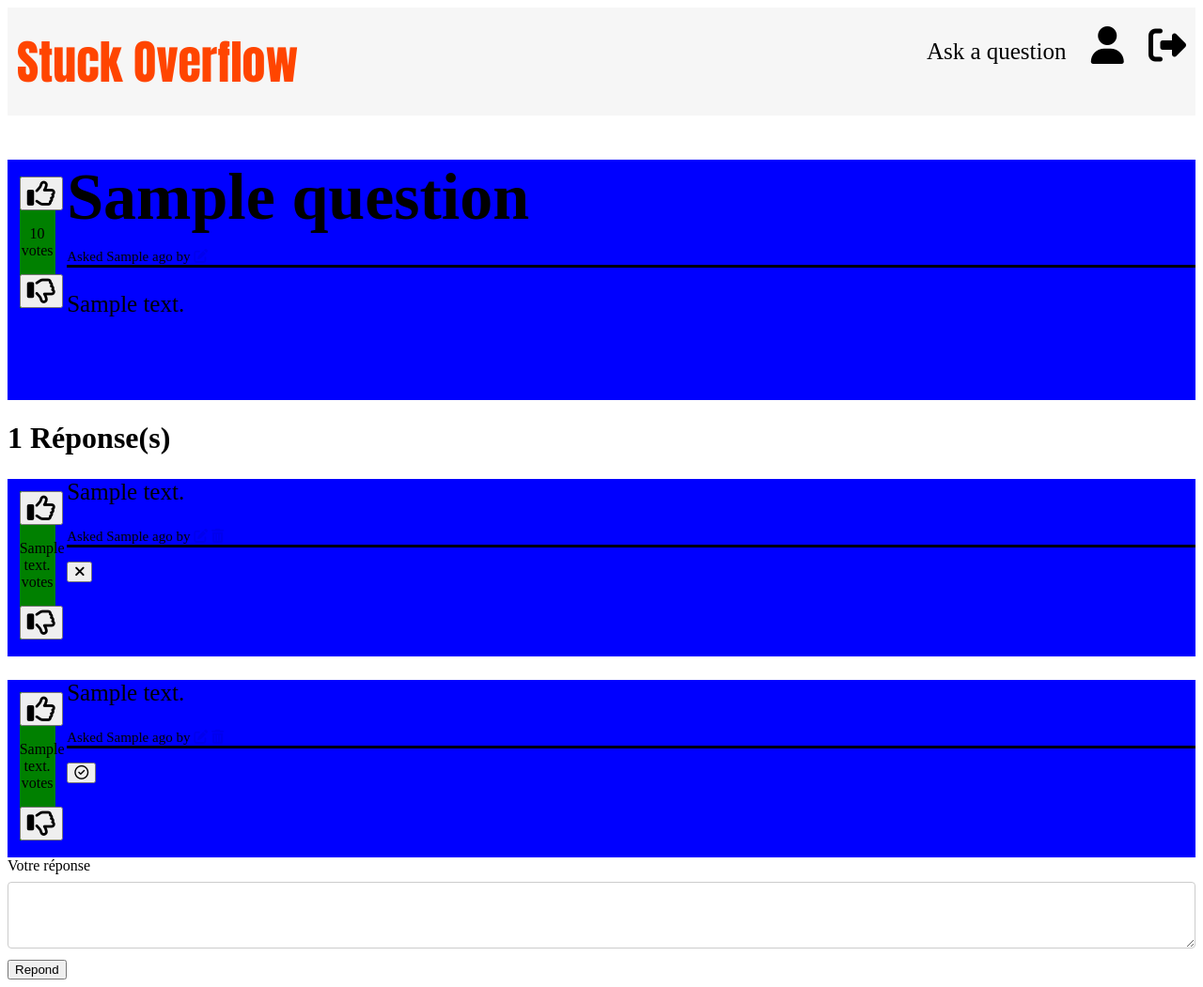
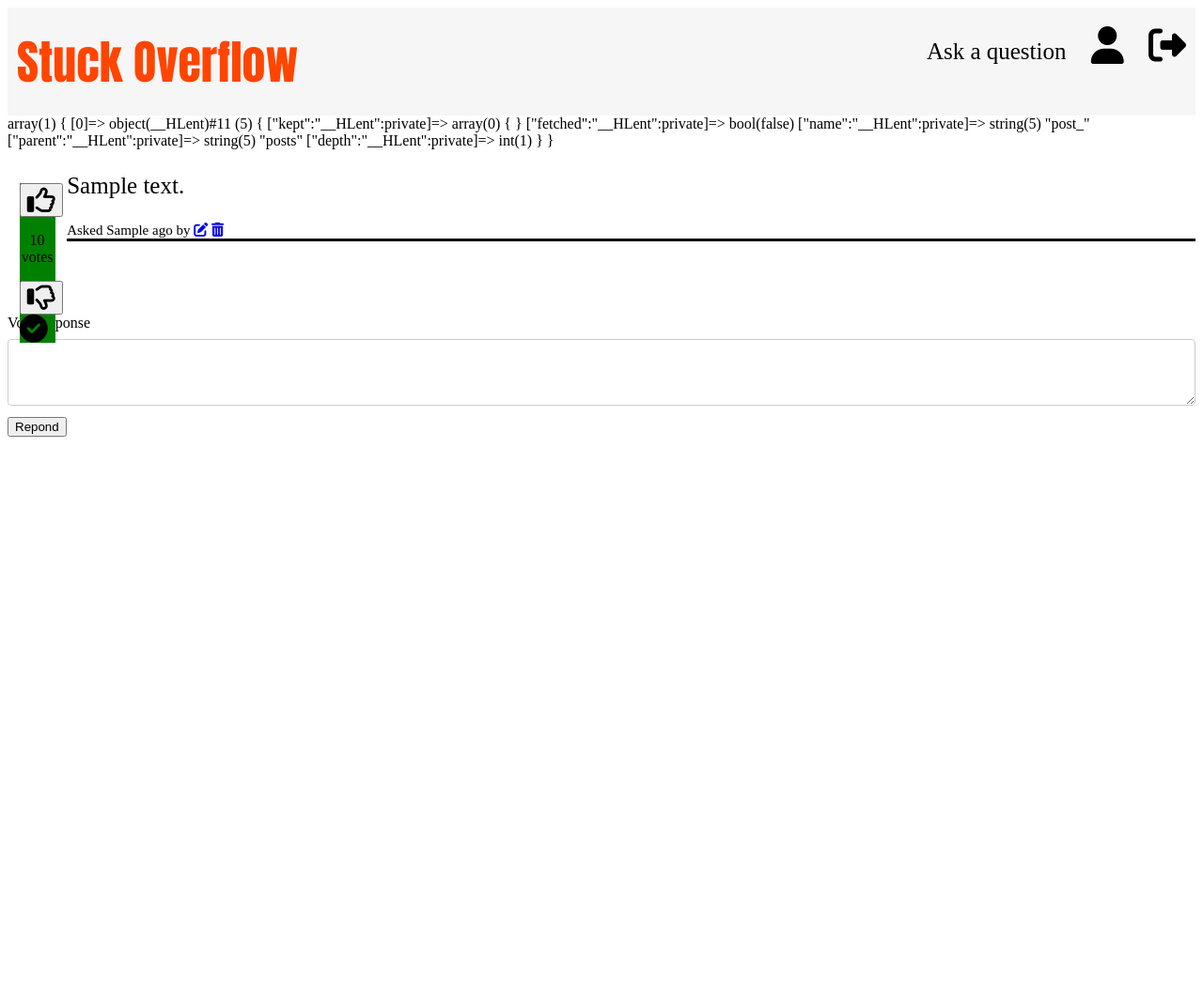
Before and after one commit to EddMK/Stack-Overflow-Php-JavaScript-Project, a PHP site: the page made by view/view_question.php in a window 1280 px wide. Shown: the whole page at 94% size. After the commit the page ends 465 px from the top, so only its background shows below. Run offline with PHP 8.4, Linux system fonts and the light colour scheme; the template is opened without the code that fills it: most values are stand-ins (such as "Sample title", 1, 10 or a date in 2020); data that the repository does not hold is empty; some libraries are stand-ins or nearby versions.

Commit message:
html view_question : modification

```diff
--- a/css/style.css
+++ b/css/style.css
@@ -178,7 +178,6 @@ margin-bottom: 10px;
 
 .Post{
 	position : relative;
-	background-color : blue;
 	padding-bottom : 5%;
 }
 
--- a/view/view_index.php
+++ b/view/view_index.php
@@ -45,14 +45,17 @@
 							<?php
 								$title = $post->title;
 								$body = $post->body;
+								$author = $post->get_author_by_authorId()->fullName;
 								$body = preg_replace("/($search)/i","<b>$1</b>",$body);
 								$title = preg_replace("/($search)/i","<b>$1</b>",$title);
+								$author = preg_replace("/($search)/i","<b>$1</b>",$author);
 							?>
 							<li>
 								<p><a href="post/show/<?= $post->get_postid()?>"  > <?= $title ?> </a> </p>
+								<?php var_dump($post->get_postid())?>
 								<p><?= $body ?> </p>
 								<p>
-									Asked <?= $post->get_ago()?> by <?= $post->get_author_by_authorId()->fullName ?>
+									Asked <?= $post->get_ago()?> by <?= $author ?>
 									(<?= $post->get_score()?> vote(s),<?= $post->number_of_answers() ?> answer(s))
 								</p>
 							</li>
--- a/view/view_question.php
+++ b/view/view_question.php
@@ -24,27 +24,54 @@
 				<?php }    ?>
 			</div>
 		</div>
-        <div class ="mainQuestion">
+		<?php  var_dump($posts)   ?>
+
+		<?php foreach($posts as $post){ ?>
 			<div class = "Post">
 					<div class ="rightSide">
-					<h1 class="titleQuestion"><?= $question->title ?></h1>
+						<?php if($post->is_question()==true) {?>
+								<h1 class="titleQuestion"><?= $post->title ?></h1>
+						<?php } else{ ?>
+								<p class="body"><?= $post->body ?> </p>
+						<?php } ?>
 						<p class="asked">
-						Asked <?= $question->get_ago() ?> by <?= $question->get_author_by_authorId()->userName ?>
+							Asked <?= $post->get_ago() ?> by <?= $post->get_author_by_authorId()->userName ?>
 							<?php if($user){ ?>
-							<?php if($question->authorId == $user->get_id()) {   ?>
-								<a href="post/edit/<?= $question->get_postid() ?>/"><i class="fas fa-edit"></i></a>
-								<?php if(empty($reponses)){   ?>
-									<a href="post/confirm_delete/<?= $question->get_postid() ?>/"><i class="fas fa-trash-alt"></i></a>
+								<?php if($post->authorId == $user->get_id()) {   ?>
+									<a href="post/edit/<?= $post->get_postid() ?>/"><i class="fas fa-edit"></i></a>
+									<?php if($post->is_question()==true) { ?>
+										<?php if($post->number_of_answers()!=0){   ?>
+											<a href="post/confirm_delete/<?= $post->get_postid() ?>/"><i class="fas fa-trash-alt"></i></a>
 										<?php }  ?>
+									<?php } else{?>
+										<a href="post/confirm_delete/<?= $post->get_postid() ?>/"><i class="fas fa-trash-alt"></i></a>
+										<?php if($question->authorId == $user->get_id()){ ?>
+											<?php if($post->answer_is_accepted() == true){ ?>
+												<form action="post/accept/<?= $id ?>/<?= $post->get_postid() ?>" method="POST">
+													<button name="decliner" type="submit">
+														<i class="fas fa-times"  style="font-size : 15px"></i>
+													</button>
+												</form>
+											<?php }else{ ?>
+												<form action="post/accept/<?= $id ?>/<?= $post->get_postid() ?>" method="POST">
+													<button name="accepter" type="submit">
+														<i class="far fa-check-circle" style="font-size : 15px" ></i>
+													</button>
+												</form>
+											<?php } ?>
+										<?php } ?>
+									<?php } ?>
 								<?php }  ?>
 							<?php }  ?>
 						</p>
-					<p class="body"><?= $question->body ?> </p>
+						<?php if($post->is_question()==true) {?>
+							<p class="body"><?= $post->body ?> </p>
+						<?php } ?>
 					</div>
 					<div class ="vote">
 						<?php if($user){    ?>
-						<form action="vote/index/<?= $question->get_postid() ?>" method="POST">
-							<?php if($question->getLastVote($authorId,$question->get_postid()) == 1){ ?>
+							<form action="vote/index/<?= $post->get_postid() ?>/<?php if($post->is_question()==false){ echo $id;} ?>" method="post">
+								<?php if($post->getLastVote($user->get_id(),$post->get_postid()) == 1){ ?>
 										<button name="Genre" type="submit" value=2 >
 											<i class="fas fa-thumbs-up" style="font-size : 30px"></i>
 										</button>
@@ -53,10 +80,12 @@
 											<i class="far fa-thumbs-up" style="font-size : 30px"></i>
 										</button>
 								<?php } ?>
-
-							<p class="score"><?= $question->get_score()?> votes</p>
-
-							<?php if($question->getLastVote($authorId,$question->get_postid()) == -1){ ?>
+							</form>
+						<?php }  ?>
+						<p class="score"><?= $post->get_score()?> votes</p>
+						<?php if($user){    ?>
+							<form action="vote/index/<?= $post->get_postid() ?>/<?php if($post->is_question()==false){ echo $id; } ?>" method="post">
+								<?php if($post->getLastVote($user->get_id(),$post->get_postid()) == -1){ ?>
 										<button name="Genre" type="submit" value=2>
 											<i class="fas fa-thumbs-down" style="font-size : 30px"></i>
 										</button>
@@ -67,124 +96,17 @@
 								<?php } ?>
 							</form>
 						<?php }  ?>
-				</div>
-			</div>
-			<div class="Reponses">
-				<h1> <?php echo count($reponses) ?> Réponse(s)</h1>
-				<?php if($answerAccepted !== ""){ ?>
-					<div class = "Post">
-						<div class ="rightSide">
-							<p class="body"><?= $answerAccepted->body ?></p>
-							<p class="asked">
-								Asked <?= $answerAccepted->get_ago() ?> by <?= $answerAccepted->get_author_by_authorId()->userName ?>
-								<?php if($user){    ?>
-									<?php if($answerAccepted->authorId == $user->get_id()) {   ?>
-										<a href="post/edit/<?= $answerAccepted->get_answerid() ?>/<?= $answerAccepted->get_answerid() ?> "><i class="fas fa-edit"></i></a>
-										<a href="post/confirm_delete/<?= $answerAccepted->get_answerid() ?>/"><i class="fas fa-trash-alt"></i></a>
-									<?php }  ?>
-									<?php if($question->authorId == $user->get_id()) {   ?>
-										<form action="post/accept/<?= $question->get_postid() ?>/<?= $answerAccepted->get_answerid() ?>" method="POST">
-											<button name="decliner" type="submit">
-												<i class="fas fa-times"  style="font-size : 15px"></i>
-											</button>
-										</form>
-									<?php }  ?>
-								<?php }  ?>
-							</p>
-						</div>
-						<div class="vote">
-									<?php if($user){    ?>
-										<form action="vote/index/<?= $answerAccepted->get_answerid() ?>/<?= $answerAccepted->parentId ?> " method="POST">
-											<?php if($answerAccepted->getLastVote($authorId,$answerAccepted->get_answerid()) == 1){ ?>
-													<button name="Genre" type="submit" value=2 >
-														<i class="fas fa-thumbs-up" style="font-size : 30px"></i>
-													</button>
-											<?php }else{ ?>
-													<button name="Genre" type="submit" value=1 >
-														<i class="far fa-thumbs-up" style="font-size : 30px"></i>
-													</button>
-											<?php } ?>
-
-											<?php if($answerAccepted->get_score_answer() == NULL){ ?>
-												<p class="score">0 votes</p>
-											<?php }else{ ?>
-												<p class="score"><?= $answerAccepted->get_score_answer()?> votes</p>
-											<?php } ?>
-
-											<?php if($answerAccepted->getLastVote($authorId,$answerAccepted->get_answerid()) == -1){ ?>
-													<button name="Genre" type="submit" value=2>
-														<i class="fas fa-thumbs-down" style="font-size : 30px"></i>
-													</button>
-											<?php }else{ ?>
-												<button name="Genre" type="submit" value=-1>
-													<i class="far fa-thumbs-down" style="font-size : 30px; padding : 0"></i>
-												</button>
-											<?php } ?>
-										</form>
-									<?php }  ?>
-							</div>
-					</div>
-				<?php } ?>
-				<?php if($reponses !== null){ ?>
-					<?php foreach ($reponses as $reponse){ ?>
-						<div class = "Post">
-								<div class ="rightSide">
-									<p class="body"><?= $reponse->body ?></p>
-									<p class="asked">
-										Asked <?= $reponse->get_ago() ?> by <?= $reponse->get_author_by_authorId()->userName ?>
-											<?php if($user){    ?>
-												<?php if($reponse->authorId == $user->get_id()) {   ?>
-													<a href="post/edit/<?= $reponse->get_answerid() ?>/<?= $reponse->get_answerid() ?> "><i class="fas fa-edit"></i></a>
-													<a href="post/confirm_delete/<?= $reponse->get_answerid() ?>/"><i class="fas fa-trash-alt"></i></a>
-												<?php }  ?>
-												<?php if($question->authorId == $user->get_id()) {   ?>
-													<form action="post/accept/<?= $question->get_postid() ?>/<?= $reponse->get_answerid() ?>" method="POST">
-														<button name="accepter" type="submit">
-															<i class="far fa-check-circle" style="font-size : 15px" ></i>
-														</button>
-													</form>
-												<?php }  ?>
-											<?php }  ?>
-									</p>
-								</div>
-								<?php if($user){    ?>
-									<div class="vote">
-										<form action="vote/index/<?= $reponse->get_answerid() ?>/<?= $reponse->parentId ?> " method="POST">
-											<?php if($reponse->getLastVote($authorId,$reponse->get_answerid()) == 1){ ?>
-													<button name="Genre" type="submit" value=2 >
-														<i class="fas fa-thumbs-up" style="font-size : 30px"></i>
-													</button>
-											<?php }else{ ?>
-													<button name="Genre" type="submit" value=1 >
-														<i class="far fa-thumbs-up" style="font-size : 30px"></i>
-													</button>
-											<?php } ?>
-
-											<?php if($reponse->get_score_answer() == NULL){ ?>
-												<p class="score">0 votes</p>
-											<?php }else{ ?>
-												<p class="score"><?= $reponse->get_score_answer()?> votes</p>
-											<?php } ?>
-
-											<?php if($reponse->getLastVote($authorId,$reponse->get_answerid()) == -1){ ?>
-													<button name="Genre" type="submit" value=2>
-														<i class="fas fa-thumbs-down" style="font-size : 30px"></i>
-													</button>
-											<?php }else{ ?>
-												<button name="Genre" type="submit" value=-1>
-													<i class="far fa-thumbs-down" style="font-size : 30px; padding : 0"></i>
-												</button>
-											<?php } ?>
-										</form>
-									</div>
-								<?php }  ?>
-							</div>
+						<?php if($post->is_question()==false){  ?>
+							<?php if($post->answer_is_accepted() == true){ ?>
+								<i class="fas fa-check-circle" style="font-size : 30px" ></i>
 							<?php } ?>
 						<?php } ?>
 					</div>
+				</div>
+		<?php }?>
 		<div class = "Repondre">
 				<?php if($user){ ?>
-						<form id="repondre_form" action="post/show/<?= $question->get_postid() ?>" method="post">
+						<form id="repondre_form" action="post/show/<?= $id ?>" method="post">
 							Votre réponse
 							<textarea id="answer" name="answer" rows='3'></textarea><br>
 							<input id="post" type="submit" value="Repond">
@@ -201,6 +123,5 @@
 					</ul>
 			<?php } ?>
 		</div>
-		</div>
     </body>
 </html>
```
Also changed, not shown: controller/ControllerPost.php (+18 -12 lines), model/Post.php (+25 -3 lines). Lines whose indentation alone changed are shown as unchanged.
